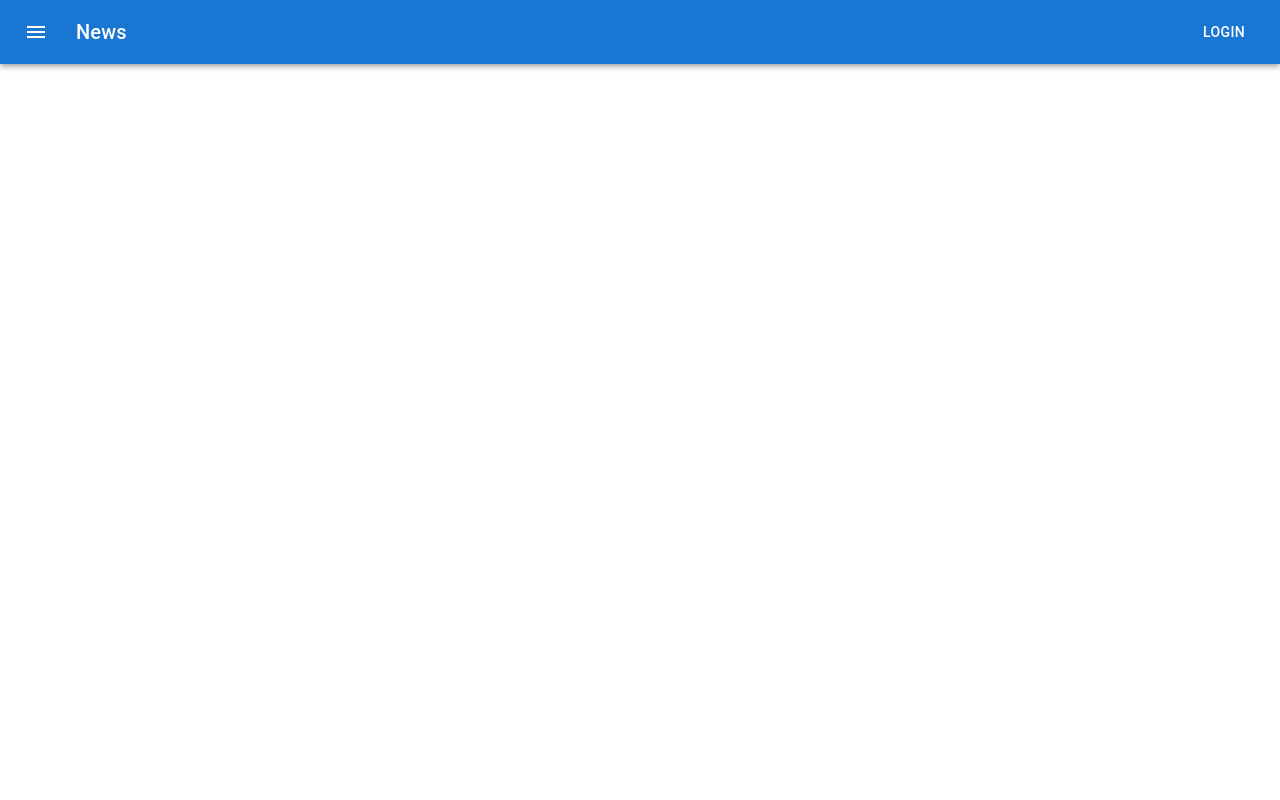
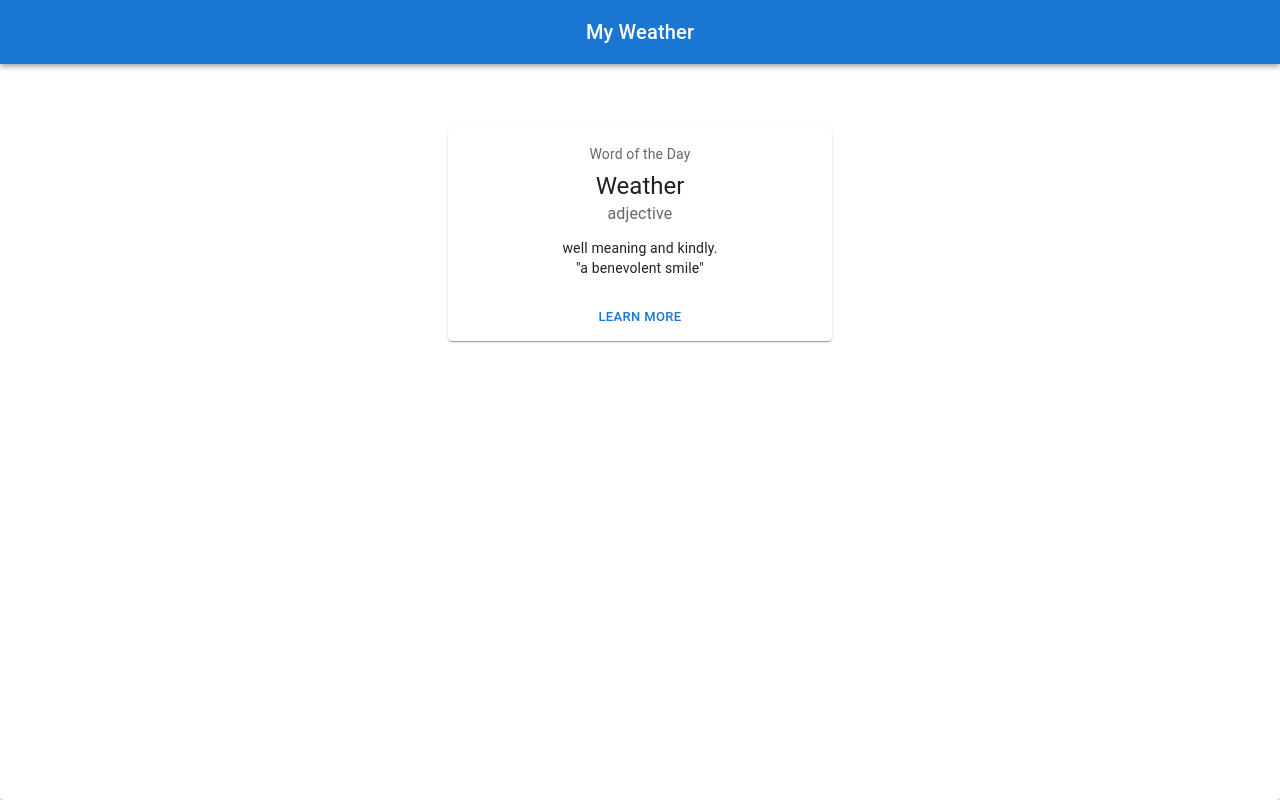
Before and after one commit to miller2590/my-weather, a React (Create React App) app: page / in a window 1280 px wide. Built offline with nearby package versions, Linux system fonts and the light colour scheme.

Commit message:
made basic weather card and styles

```diff
--- a/public/index.html
+++ b/public/index.html
@@ -9,12 +9,12 @@
       name="description"
       content="Web site created using create-react-app"
     />
-    <link rel="apple-touch-icon" href="%PUBLIC_URL%/logo192.png" />
+    <!-- <link rel="apple-touch-icon" href="%PUBLIC_URL%/logo192.png" /> -->
     <!--
       manifest.json provides metadata used when your web app is installed on a
       user's mobile device or desktop. See https://developers.google.com/web/fundamentals/web-app-manifest/
     -->
-    <link rel="manifest" href="%PUBLIC_URL%/manifest.json" />
+    <!-- <link rel="manifest" href="%PUBLIC_URL%/manifest.json" /> -->
     <!--
       Notice the use of %PUBLIC_URL% in the tags above.
       It will be replaced with the URL of the `public` folder during the build.
@@ -24,7 +24,7 @@
       work correctly both with client-side routing and a non-root public URL.
       Learn how to configure a non-root public URL by running `npm run build`.
     -->
-    <title>React App</title>
+    <title>My Weather</title>
   </head>
   <body>
     <noscript>You need to enable JavaScript to run this app.</noscript>
--- a/src/Components/App/App.jsx
+++ b/src/Components/App/App.jsx
@@ -1,9 +1,9 @@
 import React from "react";
 import "./App.css";
-import Navbar from "../Navbar/Navbar";
+import WeatherApp from "../WeatherApp/WeatherApp";
 
 function App() {
-  return <Navbar></Navbar>;
+  return <WeatherApp />;
 }
 
 export default App;
--- a/src/Components/Navbar/Navbar.js
+++ b/src/Components/Navbar/Navbar.js
@@ -3,28 +3,20 @@ import AppBar from "@mui/material/AppBar";
 import Box from "@mui/material/Box";
 import Toolbar from "@mui/material/Toolbar";
 import Typography from "@mui/material/Typography";
-import Button from "@mui/material/Button";
-import IconButton from "@mui/material/IconButton";
-import MenuIcon from "@mui/icons-material/Menu";
 
 function Navbar() {
   return (
     <Box sx={{ flexGrow: 1 }}>
       <AppBar position="static">
         <Toolbar>
-          <IconButton
-            size="large"
-            edge="start"
-            color="inherit"
-            aria-label="menu"
-            sx={{ mr: 2 }}
+          <Typography
+            textAlign="center"
+            variant="h6"
+            component="div"
+            sx={{ flexGrow: 1 }}
           >
-            <MenuIcon />
-          </IconButton>
-          <Typography variant="h6" component="div" sx={{ flexGrow: 1 }}>
-            News
+            My Weather
           </Typography>
-          <Button color="inherit">Login</Button>
         </Toolbar>
       </AppBar>
     </Box>
--- /dev/null
+++ b/src/Components/WeatherApp/WeatherApp.js
@@ -0,0 +1,15 @@
+import React from "react";
+import { Paper } from "@mui/material";
+import Navbar from "../Navbar/Navbar";
+import WeatherCard from "../WeatherCard/WeatherCard";
+
+function WeatherApp() {
+  return (
+    <Paper sx={{ height: "100vh" }}>
+      <Navbar />
+      <WeatherCard />
+    </Paper>
+  );
+}
+
+export default WeatherApp;
--- /dev/null
+++ b/src/Components/WeatherCard/WeatherCard.js
@@ -0,0 +1,53 @@
+import * as React from "react";
+import Card from "@mui/material/Card";
+import CardActions from "@mui/material/CardActions";
+import CardContent from "@mui/material/CardContent";
+import Button from "@mui/material/Button";
+import Typography from "@mui/material/Typography";
+import { Grid } from "@mui/material";
+
+function WeatherCard() {
+  return (
+    <Grid
+      container
+      sx={{
+        justifyContent: "center",
+        padding: "4rem",
+      }}
+    >
+      <Grid item xs={11} md={8} lg={4}>
+        <Card
+          sx={{
+            textAlign: "center",
+          }}
+        >
+          <CardContent>
+            <Typography
+              sx={{ fontSize: 14 }}
+              color="text.secondary"
+              gutterBottom
+            >
+              Word of the Day
+            </Typography>
+            <Typography variant="h5" component="div">
+              Weather
+            </Typography>
+            <Typography sx={{ mb: 1.5 }} color="text.secondary">
+              adjective
+            </Typography>
+            <Typography variant="body2">
+              well meaning and kindly.
+              <br />
+              {'"a benevolent smile"'}
+            </Typography>
+          </CardContent>
+          <CardActions sx={{ justifyContent: "center" }}>
+            <Button size="small">Learn More</Button>
+          </CardActions>
+        </Card>
+      </Grid>
+    </Grid>
+  );
+}
+
+export default WeatherCard;
```
